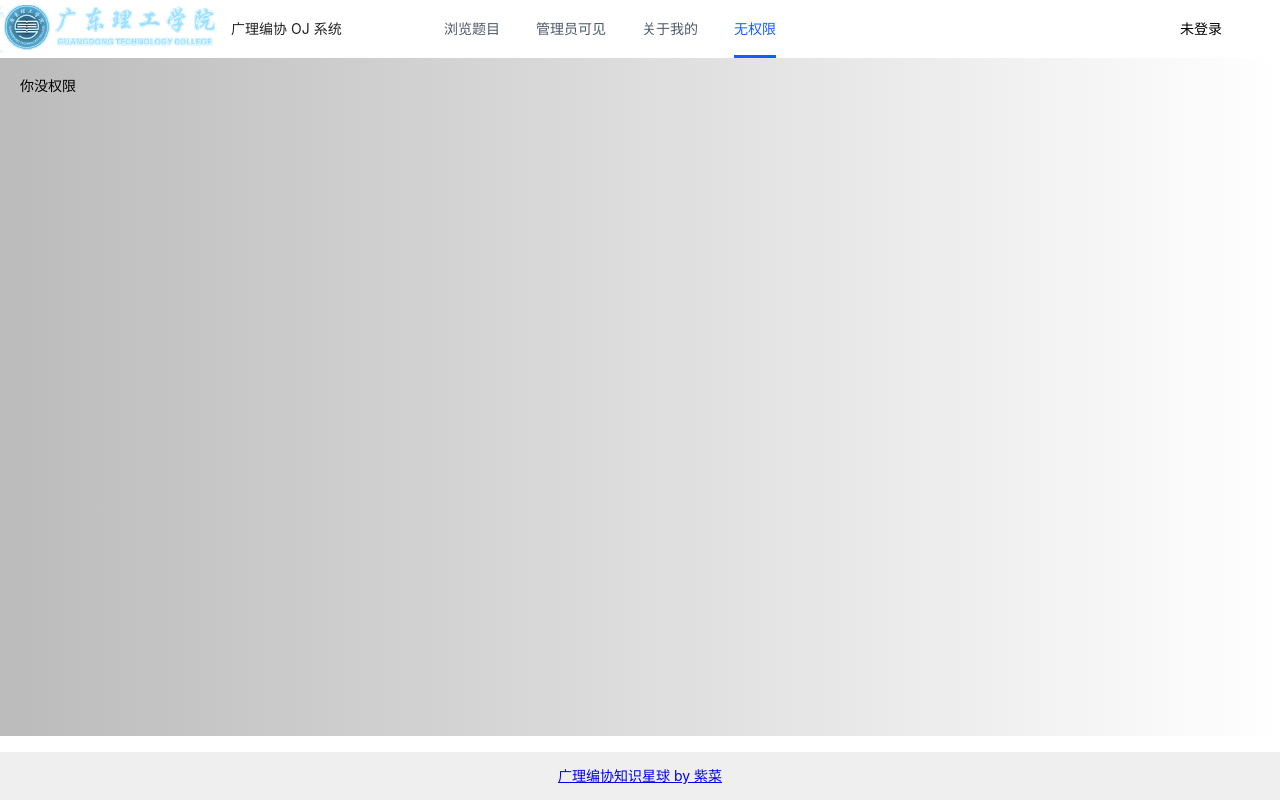
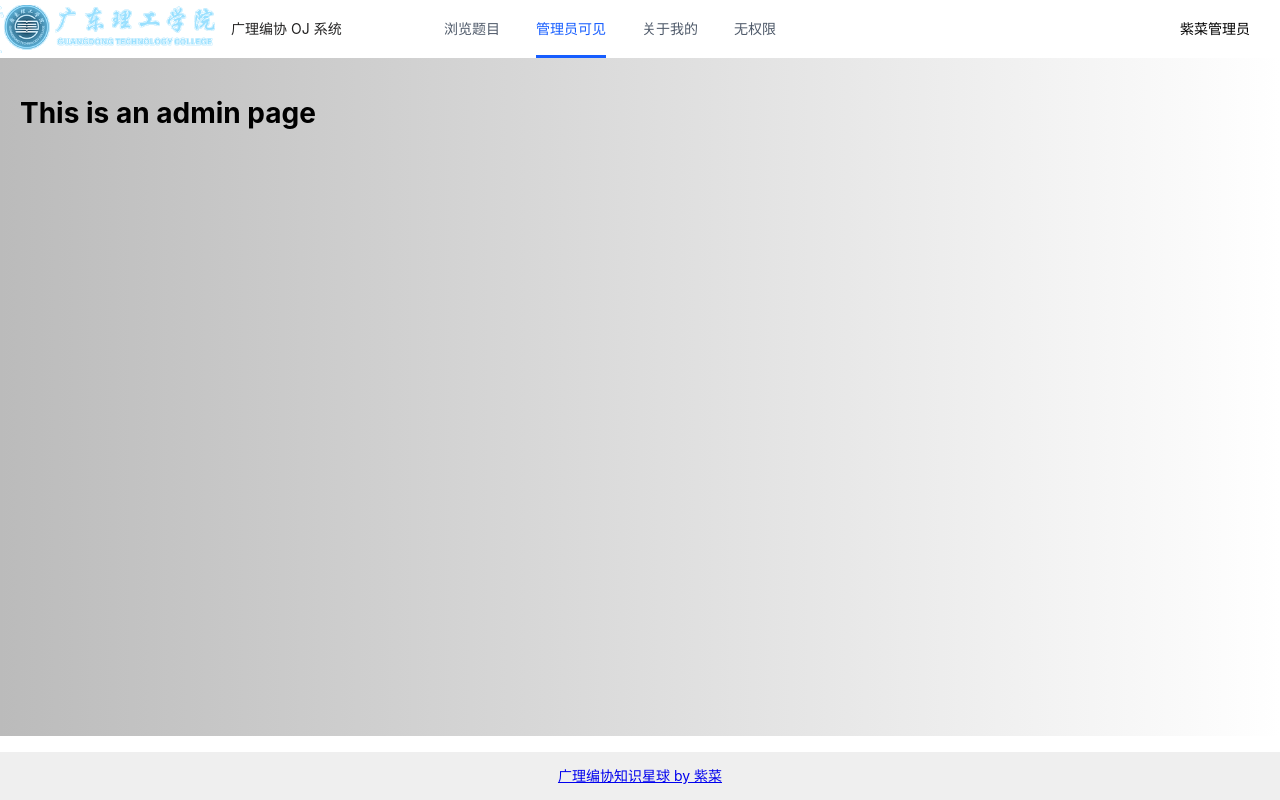
Before and after one commit to MrXian763/xoj-frontend, a Vue app: page /admin in a window 1280 px wide. Before the commit this address led to /noAuth. Built offline with nearby package versions, Linux system fonts and the light colour scheme.

Commit message:
add 全局权限管理

```diff
--- /dev/null
+++ b/src/access/accessEnum.ts
@@ -0,0 +1,10 @@
+/**
+ * 权限定义
+ */
+const ACCESS_ENUM = {
+  NOT_LOGIN: "notLogin",
+  USER: "user",
+  ADMIN: "admin",
+};
+
+export default ACCESS_ENUM;
--- /dev/null
+++ b/src/access/checkAccess.ts
@@ -0,0 +1,32 @@
+import ACCESS_ENUM from "@/access/accessEnum";
+
+/**
+ * 检查权限（判断当前登录用户是否具有权限）
+ * @param loginUser 当前登录用户
+ * @param needAccess 需要的权限
+ * @Return boolean 有无权限
+ */
+const checkAccess = (loginUser: any, needAccess = ACCESS_ENUM.NOT_LOGIN) => {
+  // 获取当前登录用户具有的权限（如果没有 loginUser 则表示未登录）
+  const loginUserAccess = loginUser?.userRole ?? ACCESS_ENUM.NOT_LOGIN;
+  if (needAccess === ACCESS_ENUM.NOT_LOGIN) {
+    return true;
+  }
+  // 如果用户登录了才能访问
+  if (needAccess === ACCESS_ENUM.USER) {
+    // 如果用户未登录则无权限
+    if (loginUserAccess === ACCESS_ENUM.NOT_LOGIN) {
+      return false;
+    }
+  }
+  // 如果需要管理员权限
+  if (needAccess === ACCESS_ENUM.ADMIN) {
+    // 如果不为管理员则无权限
+    if (loginUserAccess !== ACCESS_ENUM.ADMIN) {
+      return false;
+    }
+  }
+  return true;
+};
+
+export default checkAccess;
--- a/src/components/GlobalHeader.vue
+++ b/src/components/GlobalHeader.vue
@@ -18,7 +18,7 @@
           disabled
         >
         </a-menu-item>
-        <a-menu-item v-for="item in routes" :key="item.path">
+        <a-menu-item v-for="item in visibleRoutes" :key="item.path">
           {{ item.name }}
         </a-menu-item>
       </a-menu>
@@ -34,21 +34,42 @@
 <script setup lang="ts">
 import { routes } from "@/router/routes";
 import { useRouter } from "vue-router";
-import { ref } from "vue";
+import { computed, ref } from "vue";
 import { useStore } from "vuex";
+import checkAccess from "@/access/checkAccess";
+import ACCESS_ENUM from "@/access/accessEnum";
 
 const router = useRouter();
 const store = useStore();
 
-// setTimeout(() => {
-//   store.dispatch("user/getLoginUser", {
-//     userName: "紫菜",
-//     role: "admin",
-//   });
-// }, 3000);
+const loginUser = store.state.user.loginUser;
+
+setTimeout(() => {
+  store.dispatch("user/getLoginUser", {
+    userName: "紫菜管理员",
+    userRole: ACCESS_ENUM.ADMIN,
+  });
+}, 3000);
 
 // 默认主页
 const selectedKeys = ref(["/"]);
+
+// 展示在菜单的路由数组
+const visibleRoutes = computed(() => {
+  return routes.filter((item, index) => {
+    // 过滤掉隐藏的菜单
+    if (item.meta?.hideInMenu) {
+      return false;
+    }
+    // 根据权限显示菜单
+    if (
+      !checkAccess(store.state.user.loginUser, item?.meta?.access as string)
+    ) {
+      return false;
+    }
+    return true;
+  });
+});
 
 // 路由跳转后，更新选中的菜单项
 router.afterEach((to, from, failure) => {
--- a/src/router/routes.ts
+++ b/src/router/routes.ts
@@ -3,6 +3,7 @@ import HomeView from "../views/HomeView.vue";
 import AdminView from "@/views/AdminView.vue";
 import AboutView from "@/views/AboutView.vue";
 import NoAuthView from "@/views/NoAuthView.vue";
+import ACCESS_ENUM from "@/access/accessEnum";
 
 export const routes: Array<RouteRecordRaw> = [
   {
@@ -11,11 +12,19 @@ export const routes: Array<RouteRecordRaw> = [
     component: HomeView,
   },
   {
+    path: "/hide",
+    name: "隐藏页面",
+    component: HomeView,
+    meta: {
+      hideInMenu: true,
+    },
+  },
+  {
     path: "/admin",
     name: "管理员可见",
     component: AdminView,
     meta: {
-      access: "canAdmin",
+      access: ACCESS_ENUM.ADMIN,
     },
   },
   {
--- a/src/store/user.ts
+++ b/src/store/user.ts
@@ -1,11 +1,12 @@
 import { StoreOptions } from "vuex";
+import ACCESS_ENUM from "@/access/accessEnum";
 
 export default {
   namespaced: true,
   state: () => ({
     loginUser: {
       userName: "未登录",
-      role: "notLogin",
+      userRole: ACCESS_ENUM.NOT_LOGIN,
     },
   }),
   actions: {
```
